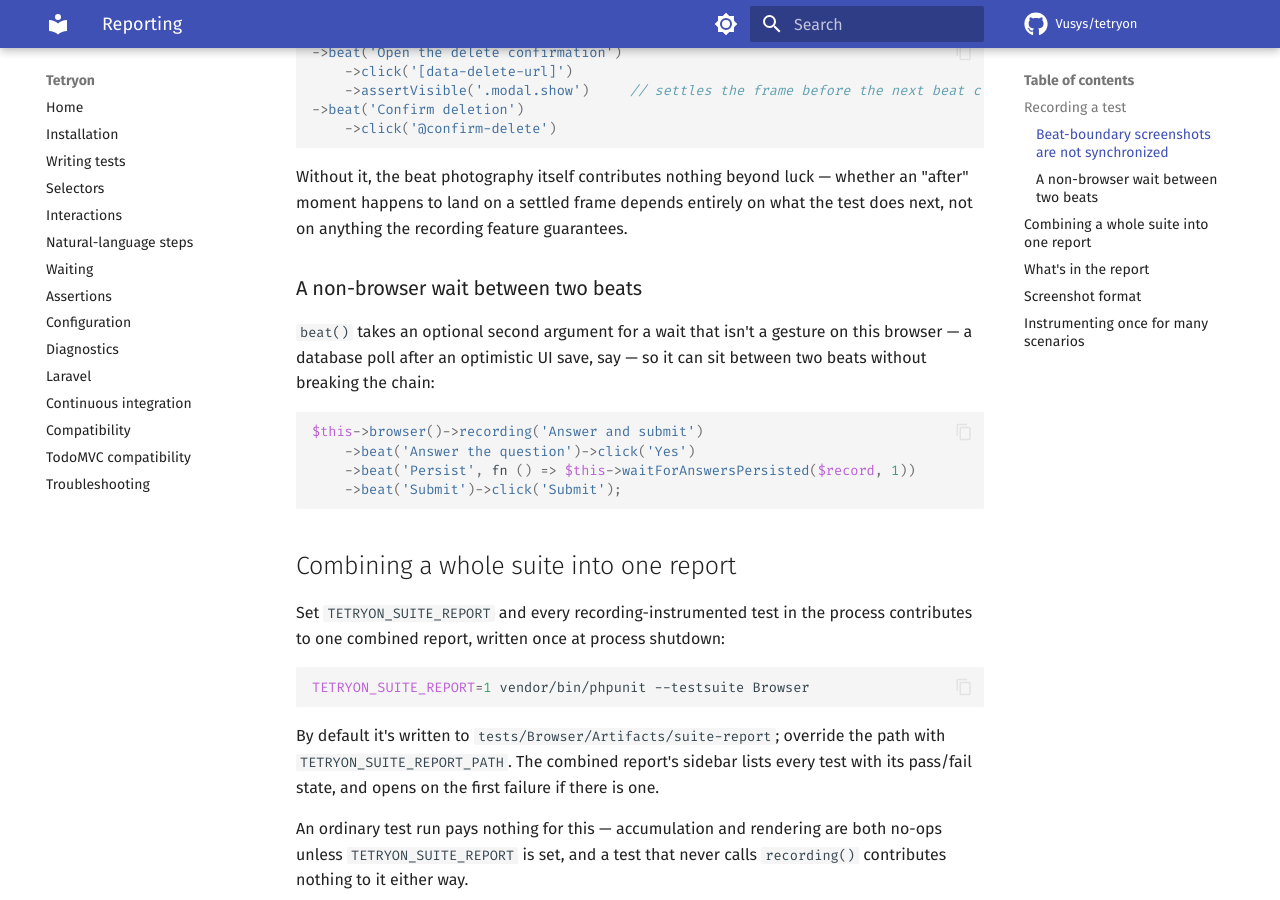
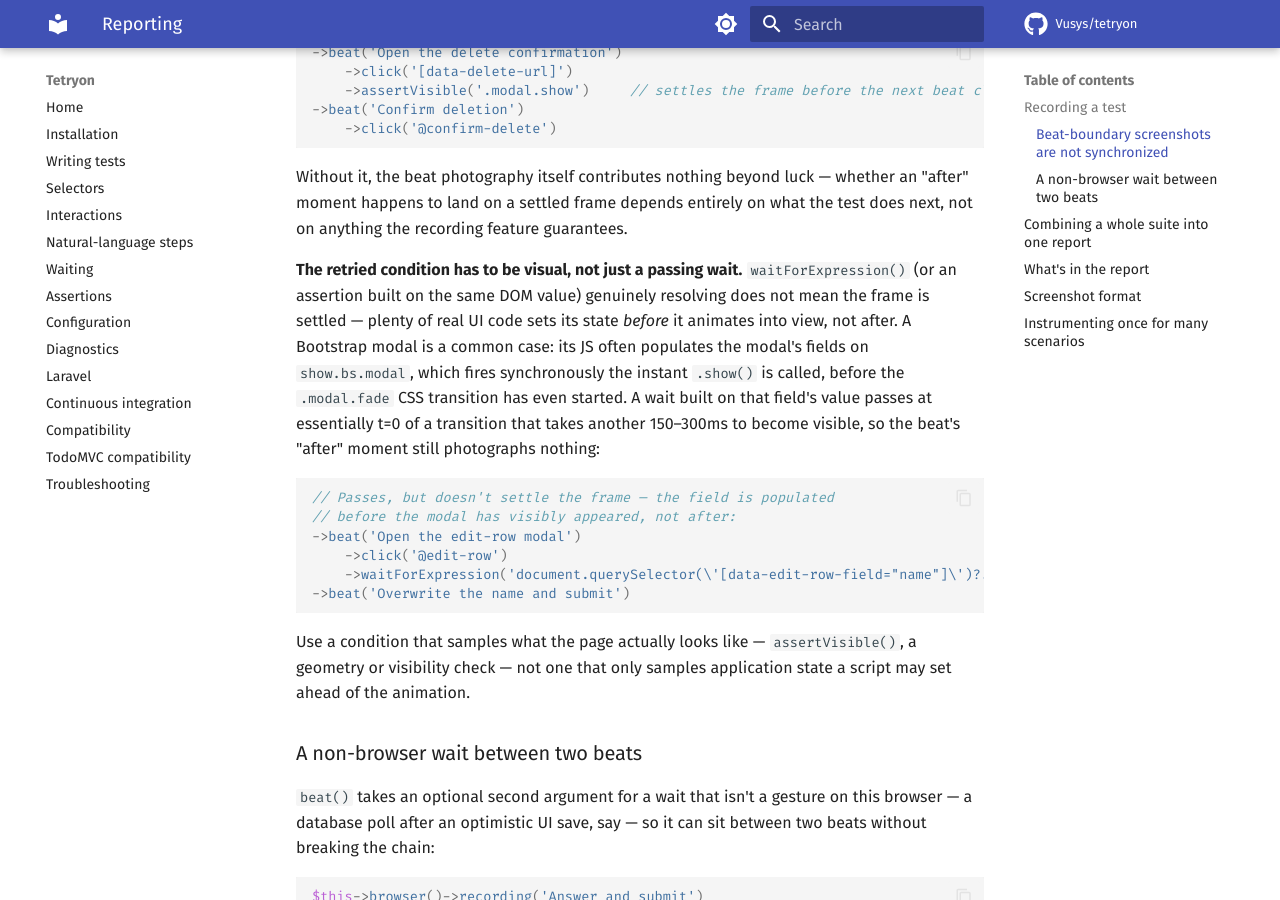
Before and after one commit to Vusys/tetryon, an MkDocs documentation site: the page built from docs/reporting.md, in a window 1280 px wide and 900 px high, scrolled down 1705 px. Built offline with MkDocs 1.6.1 and Material for MkDocs 9.7.7, drawn with Linux system fonts in a browser that asks for light colours; comment, search, counter and statistics services are not loaded.

Commit message:
docs(recording): sharpen the beat-boundary workaround to visual conditions only
Reproduction 3 (dogfooding) found a case where the documented
workaround — retry an assertion before closing the beat — still
photographs nothing: a waitForExpression() on a DOM value that Bootstrap
populates on show.bs.modal, which fires synchronously before the
.modal.fade transition starts, not after it finishes. The wait
genuinely passes; the beat's "after" moment is still pixel-identical
to the pre-click frame.

Sharpens docs/reporting.md: the retried condition has to be visual
(assertVisible(), a geometry/visibility check) — a waitForExpression()
or assertion built on a DOM value can pass while the transition it's
meant to guard is still running, since plenty of real UI code sets its
state before it animates into view rather than after. Adds the
DataSetShowTest counter-example so a reader doesn't have to discover
this the way dogfooding did.

````diff
--- a/docs/reporting.md
+++ b/docs/reporting.md
@@ -45,6 +45,19 @@ Assertions don't have this problem, because they retry: an `assertVisible(...)`
 
 Without it, the beat photography itself contributes nothing beyond luck — whether an "after" moment happens to land on a settled frame depends entirely on what the test does next, not on anything the recording feature guarantees.
 
+**The retried condition has to be visual, not just a passing wait.** `waitForExpression()` (or an assertion built on the same DOM value) genuinely resolving does not mean the frame is settled — plenty of real UI code sets its state *before* it animates into view, not after. A Bootstrap modal is a common case: its JS often populates the modal's fields on `show.bs.modal`, which fires synchronously the instant `.show()` is called, before the `.modal.fade` CSS transition has even started. A wait built on that field's value passes at essentially t=0 of a transition that takes another 150–300ms to become visible, so the beat's "after" moment still photographs nothing:
+
+```php
+// Passes, but doesn't settle the frame — the field is populated
+// before the modal has visibly appeared, not after:
+->beat('Open the edit-row modal')
+    ->click('@edit-row')
+    ->waitForExpression('document.querySelector(\'[data-edit-row-field="name"]\')?.value === "Ada"')
+->beat('Overwrite the name and submit')
+```
+
+Use a condition that samples what the page actually looks like — `assertVisible()`, a geometry or visibility check — not one that only samples application state a script may set ahead of the animation.
+
 ### A non-browser wait between two beats
 
 `beat()` takes an optional second argument for a wait that isn't a gesture on this browser — a database poll after an optimistic UI save, say — so it can sit between two beats without breaking the chain:
````
